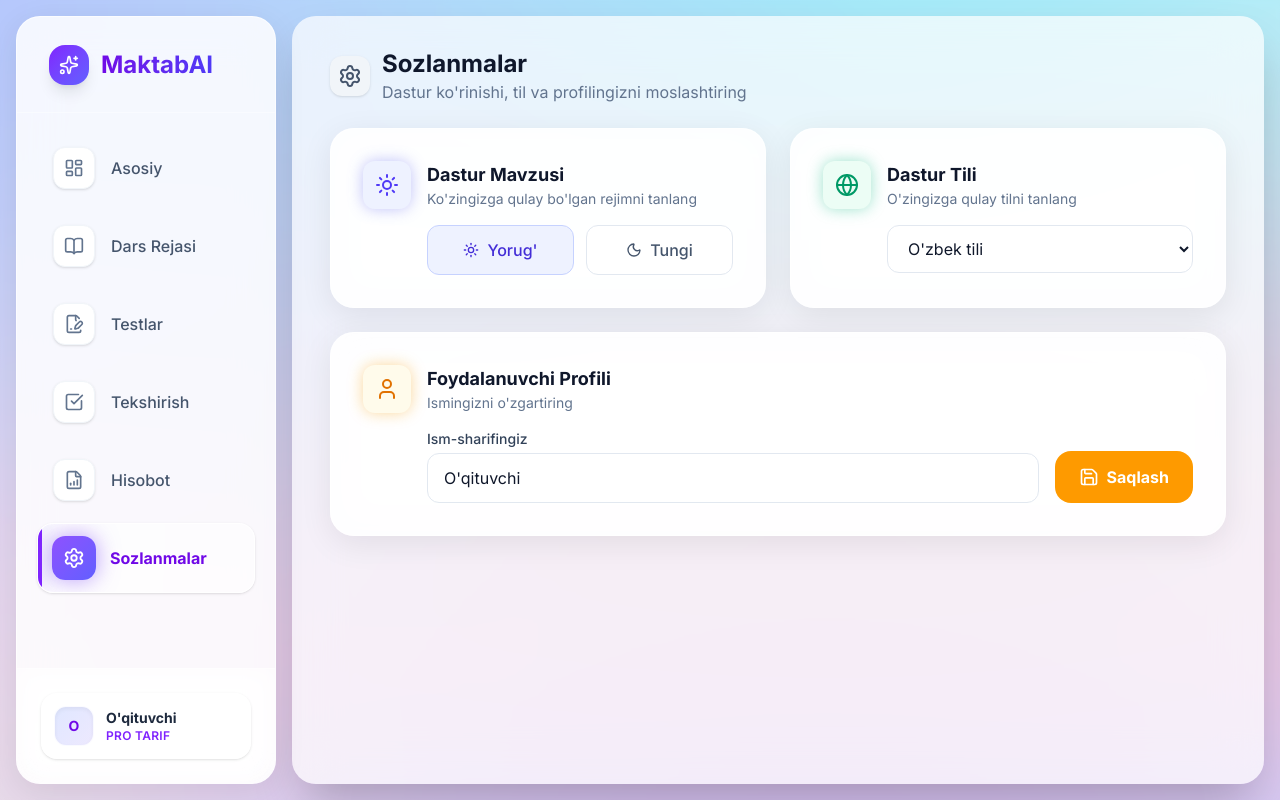
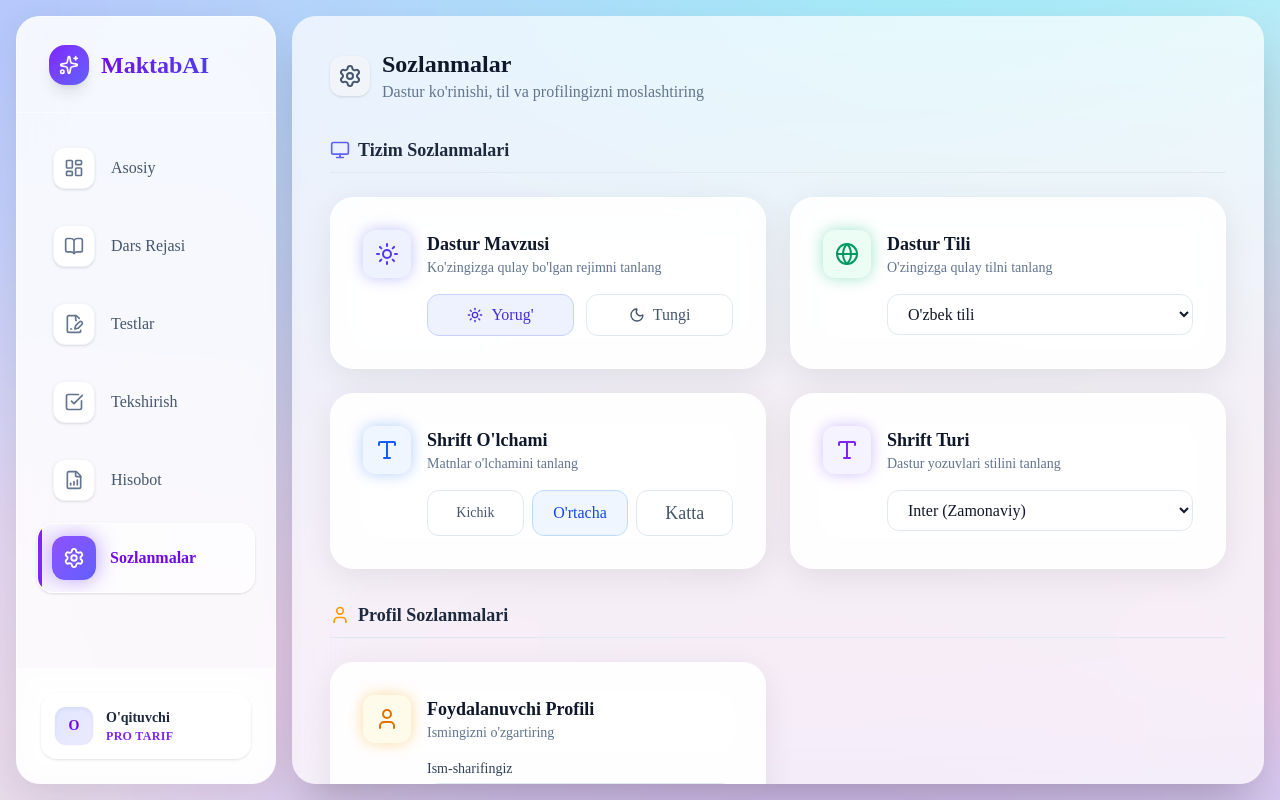
Before and after one commit to baxtiyorovbobojon06-ops/ZeroUp, a Next.js app: page /settings in a window 1280 px wide. Built offline with nearby package versions, Linux system fonts and the light colour scheme.

Commit message:
feat: Restructured settings page, added Font Size and Font Family controls

```diff
--- a/src/app/globals.css
+++ b/src/app/globals.css
@@ -14,11 +14,15 @@
 @theme inline {
   --color-background: var(--background);
   --color-foreground: var(--foreground);
+  --font-inter: var(--font-inter), sans-serif;
+  --font-roboto: var(--font-roboto), sans-serif;
+  --font-nunito: var(--font-nunito), sans-serif;
 }
 
 body {
   background-color: var(--background);
   color: var(--foreground);
+  font-family: inherit;
 }
 
 /* Premium Animations & Utilities */
--- a/src/app/layout.tsx
+++ b/src/app/layout.tsx
@@ -1,11 +1,13 @@
 import type { Metadata } from "next";
-import { Inter } from "next/font/google";
+import { Inter, Roboto, Nunito } from "next/font/google";
 import "./globals.css";
 import Sidebar from "@/components/Sidebar";
 import { Toaster } from "react-hot-toast";
 import { SettingsProvider } from "@/contexts/SettingsContext";
 
-const inter = Inter({ subsets: ["latin"] });
+const inter = Inter({ subsets: ["latin"], variable: '--font-inter' });
+const roboto = Roboto({ weight: ['400', '500', '700'], subsets: ["latin", "cyrillic"], variable: '--font-roboto' });
+const nunito = Nunito({ subsets: ["latin", "cyrillic"], variable: '--font-nunito' });
 
 export const metadata: Metadata = {
   title: "MaktabAI - O'qituvchilar uchun AI yordamchi",
@@ -18,8 +20,8 @@ export default function RootLayout({
   children: React.ReactNode;
 }>) {
   return (
-    <html lang="uz" className="light">
-      <body className={`${inter.className} text-slate-900 dark:text-slate-100 antialiased h-[100dvh] flex flex-col md:flex-row overflow-hidden mesh-bg relative transition-colors duration-300`}>
+    <html lang="uz" className="light text-base font-inter">
+      <body className={`${inter.variable} ${roboto.variable} ${nunito.variable} text-slate-900 dark:text-slate-100 antialiased h-[100dvh] flex flex-col md:flex-row overflow-hidden mesh-bg relative transition-colors duration-300`}>
         <SettingsProvider>
           {/* Subtle overlay for the mesh background so it's not too bright */}
           <div className="absolute inset-0 bg-white/40 dark:bg-slate-900/70 backdrop-blur-[2px] z-0 pointer-events-none transition-colors duration-300"></div>
--- a/src/app/settings/page.tsx
+++ b/src/app/settings/page.tsx
@@ -1,17 +1,22 @@
 "use client";
 
 import { useState } from "react";
-import { Settings, Moon, Sun, Globe, User, Save, CheckCircle2 } from "lucide-react";
+import { Settings, Moon, Sun, Globe, User, Save, Type, Monitor } from "lucide-react";
 import toast from "react-hot-toast";
 import { useSettings } from "@/contexts/SettingsContext";
 import { Language } from "@/utils/translations";
 
 import { Card } from "@/components/ui/Card";
 import { Button } from "@/components/ui/Button";
-import { Input } from "@/components/ui/Input";
+
+type FontSize = 'sm' | 'base' | 'lg';
+type FontFamily = 'inter' | 'roboto' | 'nunito';
 
 export default function SettingsPage() {
-  const { theme, language, profileName, setTheme, setLanguage, setProfileName, t } = useSettings();
+  const {
+    theme, language, fontSize, fontFamily, profileName,
+    setTheme, setLanguage, setFontSize, setFontFamily, setProfileName, t
+  } = useSettings();
 
   // Local state for the input before saving
   const [tempName, setTempName] = useState(profileName);
@@ -26,7 +31,7 @@ export default function SettingsPage() {
   };
 
   return (
-    <div className="space-y-6 animate-in fade-in duration-500 max-w-4xl mx-auto">
+    <div className="space-y-8 animate-in fade-in duration-500 max-w-4xl mx-auto">
       <div className="flex items-center gap-3">
         <div className="w-10 h-10 bg-slate-100 dark:bg-slate-800 text-slate-600 dark:text-slate-300 rounded-xl flex items-center justify-center shadow-sm">
           <Settings className="w-6 h-6" />
@@ -35,6 +40,12 @@ export default function SettingsPage() {
           <h1 className="text-2xl font-bold text-slate-900 dark:text-slate-100">{t("settings_title")}</h1>
           <p className="text-slate-500 dark:text-slate-400">{t("settings_desc")}</p>
         </div>
+      </div>
+
+      <div className="space-y-6">
+        <div className="flex items-center gap-2 border-b border-slate-200 dark:border-slate-700 pb-2">
+          <Monitor className="w-5 h-5 text-indigo-500" />
+          <h2 className="text-lg font-bold text-slate-800 dark:text-slate-200">{t("system_settings")}</h2>
         </div>
 
         <div className="grid md:grid-cols-2 gap-6">
@@ -52,7 +63,7 @@ export default function SettingsPage() {
                 <div className="flex gap-3">
                   <button
                     onClick={() => setTheme('light')}
-                  className={`flex-1 py-3 px-4 rounded-xl border flex items-center justify-center gap-2 font-medium transition-all ${
+                    className={`flex-1 py-2 px-3 rounded-xl border flex items-center justify-center gap-2 font-medium transition-all ${
                       theme === 'light'
                         ? 'bg-indigo-50 border-indigo-200 text-indigo-700 dark:bg-indigo-900/50 dark:border-indigo-500/50 dark:text-indigo-300'
                         : 'bg-white border-slate-200 text-slate-600 hover:bg-slate-50 dark:bg-slate-800 dark:border-slate-700 dark:text-slate-400 dark:hover:bg-slate-700'
@@ -62,7 +73,7 @@ export default function SettingsPage() {
                   </button>
                   <button
                     onClick={() => setTheme('dark')}
-                  className={`flex-1 py-3 px-4 rounded-xl border flex items-center justify-center gap-2 font-medium transition-all ${
+                    className={`flex-1 py-2 px-3 rounded-xl border flex items-center justify-center gap-2 font-medium transition-all ${
                       theme === 'dark'
                         ? 'bg-indigo-50 border-indigo-200 text-indigo-700 dark:bg-indigo-900/50 dark:border-indigo-500/50 dark:text-indigo-300'
                         : 'bg-white border-slate-200 text-slate-600 hover:bg-slate-50 dark:bg-slate-800 dark:border-slate-700 dark:text-slate-400 dark:hover:bg-slate-700'
@@ -89,7 +100,7 @@ export default function SettingsPage() {
                 <select
                   value={language}
                   onChange={(e) => setLanguage(e.target.value as Language)}
-                className="w-full px-4 py-3 bg-white dark:bg-slate-800 border border-slate-200 dark:border-slate-700 rounded-xl focus:outline-none focus:ring-2 focus:ring-emerald-500 dark:text-slate-200 transition-colors"
+                  className="w-full px-4 py-2.5 bg-white dark:bg-slate-800 border border-slate-200 dark:border-slate-700 rounded-xl focus:outline-none focus:ring-2 focus:ring-emerald-500 dark:text-slate-200 transition-colors"
                 >
                   <option value="uz">O'zbek tili</option>
                   <option value="ru">Русский язык</option>
@@ -99,8 +110,87 @@ export default function SettingsPage() {
             </div>
           </Card>
 
+          {/* Font Size Settings */}
+          <Card className="bg-white/80 dark:bg-slate-800/80 backdrop-blur-xl border-white/60 dark:border-slate-700/60">
+            <div className="flex items-start gap-4">
+              <div className="p-3 bg-blue-50 dark:bg-blue-900/30 text-blue-600 dark:text-blue-400 rounded-xl shadow-[0_0_15px_rgba(59,130,246,0.4)] dark:shadow-[0_0_15px_rgba(59,130,246,0.2)]">
+                <Type className="w-6 h-6" />
+              </div>
+              <div className="flex-1 space-y-4">
+                <div>
+                  <h3 className="text-lg font-bold text-slate-900 dark:text-slate-100">{t("font_size_title")}</h3>
+                  <p className="text-sm text-slate-500 dark:text-slate-400">{t("font_size_desc")}</p>
+                </div>
+                <div className="flex gap-2">
+                  <button
+                    onClick={() => setFontSize('sm')}
+                    className={`flex-1 py-2 px-2 text-sm rounded-xl border flex items-center justify-center font-medium transition-all ${
+                      fontSize === 'sm'
+                        ? 'bg-blue-50 border-blue-200 text-blue-700 dark:bg-blue-900/50 dark:border-blue-500/50 dark:text-blue-300'
+                        : 'bg-white border-slate-200 text-slate-600 hover:bg-slate-50 dark:bg-slate-800 dark:border-slate-700 dark:text-slate-400 dark:hover:bg-slate-700'
+                    }`}
+                  >
+                    {t("size_sm")}
+                  </button>
+                  <button
+                    onClick={() => setFontSize('base')}
+                    className={`flex-1 py-2 px-2 text-base rounded-xl border flex items-center justify-center font-medium transition-all ${
+                      fontSize === 'base'
+                        ? 'bg-blue-50 border-blue-200 text-blue-700 dark:bg-blue-900/50 dark:border-blue-500/50 dark:text-blue-300'
+                        : 'bg-white border-slate-200 text-slate-600 hover:bg-slate-50 dark:bg-slate-800 dark:border-slate-700 dark:text-slate-400 dark:hover:bg-slate-700'
+                    }`}
+                  >
+                    {t("size_base")}
+                  </button>
+                  <button
+                    onClick={() => setFontSize('lg')}
+                    className={`flex-1 py-2 px-2 text-lg rounded-xl border flex items-center justify-center font-medium transition-all ${
+                      fontSize === 'lg'
+                        ? 'bg-blue-50 border-blue-200 text-blue-700 dark:bg-blue-900/50 dark:border-blue-500/50 dark:text-blue-300'
+                        : 'bg-white border-slate-200 text-slate-600 hover:bg-slate-50 dark:bg-slate-800 dark:border-slate-700 dark:text-slate-400 dark:hover:bg-slate-700'
+                    }`}
+                  >
+                    {t("size_lg")}
+                  </button>
+                </div>
+              </div>
+            </div>
+          </Card>
+
+          {/* Font Family Settings */}
+          <Card className="bg-white/80 dark:bg-slate-800/80 backdrop-blur-xl border-white/60 dark:border-slate-700/60">
+            <div className="flex items-start gap-4">
+              <div className="p-3 bg-violet-50 dark:bg-violet-900/30 text-violet-600 dark:text-violet-400 rounded-xl shadow-[0_0_15px_rgba(139,92,246,0.4)] dark:shadow-[0_0_15px_rgba(139,92,246,0.2)]">
+                <Type className="w-6 h-6" />
+              </div>
+              <div className="flex-1 space-y-4">
+                <div>
+                  <h3 className="text-lg font-bold text-slate-900 dark:text-slate-100">{t("font_family_title")}</h3>
+                  <p className="text-sm text-slate-500 dark:text-slate-400">{t("font_family_desc")}</p>
+                </div>
+                <select
+                  value={fontFamily}
+                  onChange={(e) => setFontFamily(e.target.value as FontFamily)}
+                  className="w-full px-4 py-2.5 bg-white dark:bg-slate-800 border border-slate-200 dark:border-slate-700 rounded-xl focus:outline-none focus:ring-2 focus:ring-violet-500 dark:text-slate-200 transition-colors font-inherit"
+                >
+                  <option value="inter" className="font-inter">Inter (Zamonaviy)</option>
+                  <option value="roboto" className="font-roboto">Roboto (Klassik)</option>
+                  <option value="nunito" className="font-nunito">Nunito (Yumshoq)</option>
+                </select>
+              </div>
+            </div>
+          </Card>
+        </div>
+      </div>
+
+      <div className="space-y-6">
+        <div className="flex items-center gap-2 border-b border-slate-200 dark:border-slate-700 pb-2">
+          <User className="w-5 h-5 text-amber-500" />
+          <h2 className="text-lg font-bold text-slate-800 dark:text-slate-200">{t("profile_settings")}</h2>
+        </div>
+
         {/* Profile Settings */}
-        <Card className="bg-white/80 dark:bg-slate-800/80 backdrop-blur-xl border-white/60 dark:border-slate-700/60 md:col-span-2">
+        <Card className="bg-white/80 dark:bg-slate-800/80 backdrop-blur-xl border-white/60 dark:border-slate-700/60 md:w-[calc(50%-12px)]">
           <div className="flex items-start gap-4">
             <div className="p-3 bg-amber-50 dark:bg-amber-900/30 text-amber-600 dark:text-amber-400 rounded-xl shadow-[0_0_15px_rgba(245,158,11,0.4)] dark:shadow-[0_0_15px_rgba(245,158,11,0.2)]">
               <User className="w-6 h-6" />
@@ -111,8 +201,8 @@ export default function SettingsPage() {
                 <p className="text-sm text-slate-500 dark:text-slate-400">{t("profile_desc")}</p>
               </div>
 
-              <div className="flex flex-col sm:flex-row gap-4 items-end">
-                <div className="flex-1 w-full">
+              <div className="flex flex-col gap-3">
+                <div className="w-full">
                   <label className="block text-sm font-medium text-slate-700 dark:text-slate-300 mb-1">
                     {t("profile_name_label")}
                   </label>
@@ -120,13 +210,13 @@ export default function SettingsPage() {
                     type="text"
                     value={tempName}
                     onChange={(e) => setTempName(e.target.value)}
-                    className="w-full px-4 py-3 bg-white dark:bg-slate-800 border border-slate-200 dark:border-slate-700 rounded-xl focus:outline-none focus:ring-2 focus:ring-amber-500 dark:text-slate-200 transition-colors"
+                    className="w-full px-4 py-2.5 bg-white dark:bg-slate-800 border border-slate-200 dark:border-slate-700 rounded-xl focus:outline-none focus:ring-2 focus:ring-amber-500 dark:text-slate-200 transition-colors"
                     placeholder="Masalan: Alisher Navoiy"
                   />
                 </div>
                 <Button
                   onClick={handleSaveProfile}
-                  className="w-full sm:w-auto bg-amber-500 hover:bg-amber-600 text-white"
+                  className="w-full bg-amber-500 hover:bg-amber-600 text-white"
                   leftIcon={<Save className="w-5 h-5" />}
                 >
                   {t("save_btn")}
--- a/src/contexts/SettingsContext.tsx
+++ b/src/contexts/SettingsContext.tsx
@@ -4,13 +4,19 @@ import React, { createContext, useContext, useState, useEffect } from 'react';
 import { Language, translations } from '@/utils/translations';
 
 type Theme = 'light' | 'dark';
+type FontSize = 'sm' | 'base' | 'lg';
+type FontFamily = 'inter' | 'roboto' | 'nunito';
 
 interface SettingsContextType {
   theme: Theme;
   language: Language;
+  fontSize: FontSize;
+  fontFamily: FontFamily;
   profileName: string;
   setTheme: (t: Theme) => void;
   setLanguage: (l: Language) => void;
+  setFontSize: (s: FontSize) => void;
+  setFontFamily: (f: FontFamily) => void;
   setProfileName: (n: string) => void;
   t: (key: string) => string;
 }
@@ -20,6 +26,8 @@ const SettingsContext = createContext<SettingsContextType | undefined>(undefined
 export function SettingsProvider({ children }: { children: React.ReactNode }) {
   const [theme, setThemeState] = useState<Theme>('light');
   const [language, setLanguageState] = useState<Language>('uz');
+  const [fontSize, setFontSizeState] = useState<FontSize>('base');
+  const [fontFamily, setFontFamilyState] = useState<FontFamily>('inter');
   const [profileName, setProfileNameState] = useState<string>("O'qituvchi");
   const [isLoaded, setIsLoaded] = useState(false);
 
@@ -27,10 +35,14 @@ export function SettingsProvider({ children }: { children: React.ReactNode }) {
     // Load from local storage on mount
     const savedTheme = localStorage.getItem('theme') as Theme;
     const savedLang = localStorage.getItem('language') as Language;
+    const savedSize = localStorage.getItem('fontSize') as FontSize;
+    const savedFont = localStorage.getItem('fontFamily') as FontFamily;
     const savedName = localStorage.getItem('profileName');
 
     if (savedTheme) setThemeState(savedTheme);
     if (savedLang) setLanguageState(savedLang);
+    if (savedSize) setFontSizeState(savedSize);
+    if (savedFont) setFontFamilyState(savedFont);
     if (savedName) setProfileNameState(savedName);
 
     setIsLoaded(true);
@@ -44,17 +56,28 @@ export function SettingsProvider({ children }: { children: React.ReactNode }) {
       } else {
         document.documentElement.classList.remove('dark');
       }
+
+      // Font size classes
+      localStorage.setItem('fontSize', fontSize);
+      document.documentElement.classList.remove('text-sm', 'text-base', 'text-lg');
+      document.documentElement.classList.add(`text-${fontSize}`);
+
+      // Font family classes
+      localStorage.setItem('fontFamily', fontFamily);
+      document.documentElement.classList.remove('font-inter', 'font-roboto', 'font-nunito');
+      document.documentElement.classList.add(`font-${fontFamily}`);
     }
-  }, [theme, isLoaded]);
+  }, [theme, fontSize, fontFamily, isLoaded]);
 
-  const setTheme = (newTheme: Theme) => {
-    setThemeState(newTheme);
-  };
+  const setTheme = (newTheme: Theme) => setThemeState(newTheme);
 
   const setLanguage = (newLang: Language) => {
     setLanguageState(newLang);
     if (isLoaded) localStorage.setItem('language', newLang);
   };
+
+  const setFontSize = (newSize: FontSize) => setFontSizeState(newSize);
+  const setFontFamily = (newFont: FontFamily) => setFontFamilyState(newFont);
 
   const setProfileName = (newName: string) => {
     setProfileNameState(newName);
@@ -66,8 +89,10 @@ export function SettingsProvider({ children }: { children: React.ReactNode }) {
   };
 
   return (
-    <SettingsContext.Provider value={{ theme, language, profileName, setTheme, setLanguage, setProfileName, t }}>
-      {/* We apply the dark class directly on the HTML in layout, but this ensures re-render logic works */}
+    <SettingsContext.Provider value={{
+      theme, language, fontSize, fontFamily, profileName,
+      setTheme, setLanguage, setFontSize, setFontFamily, setProfileName, t
+    }}>
       {children}
     </SettingsContext.Provider>
   );
--- a/src/utils/translations.ts
+++ b/src/utils/translations.ts
@@ -20,12 +20,21 @@ export const translations: TranslationsMap = {
     // Settings Page
     "settings_title": "Sozlanmalar",
     "settings_desc": "Dastur ko'rinishi, til va profilingizni moslashtiring",
+    "system_settings": "Tizim Sozlanmalari",
+    "profile_settings": "Profil Sozlanmalari",
     "theme_title": "Dastur Mavzusi",
     "theme_desc": "Ko'zingizga qulay bo'lgan rejimni tanlang",
     "theme_light": "Yorug'",
     "theme_dark": "Tungi",
     "lang_title": "Dastur Tili",
     "lang_desc": "O'zingizga qulay tilni tanlang",
+    "font_size_title": "Shrift O'lchami",
+    "font_size_desc": "Matnlar o'lchamini tanlang",
+    "size_sm": "Kichik",
+    "size_base": "O'rtacha",
+    "size_lg": "Katta",
+    "font_family_title": "Shrift Turi",
+    "font_family_desc": "Dastur yozuvlari stilini tanlang",
     "profile_title": "Foydalanuvchi Profili",
     "profile_desc": "Ismingizni o'zgartiring",
     "profile_name_label": "Ism-sharifingiz",
@@ -45,12 +54,21 @@ export const translations: TranslationsMap = {
     // Settings Page
     "settings_title": "Настройки",
     "settings_desc": "Настройте внешний вид, язык и профиль",
+    "system_settings": "Системные настройки",
+    "profile_settings": "Настройки профиля",
     "theme_title": "Тема приложения",
     "theme_desc": "Выберите удобный для глаз режим",
     "theme_light": "Светлая",
     "theme_dark": "Темная",
     "lang_title": "Язык приложения",
     "lang_desc": "Выберите удобный язык",
+    "font_size_title": "Размер шрифта",
+    "font_size_desc": "Выберите размер текста",
+    "size_sm": "Мелкий",
+    "size_base": "Средний",
+    "size_lg": "Крупный",
+    "font_family_title": "Тип шрифта",
+    "font_family_desc": "Выберите стиль текста приложения",
     "profile_title": "Профиль пользователя",
     "profile_desc": "Измените свое имя",
     "profile_name_label": "Ваше имя и фамилия",
@@ -70,12 +88,21 @@ export const translations: TranslationsMap = {
     // Settings Page
     "settings_title": "Settings",
     "settings_desc": "Customize app appearance, language and profile",
+    "system_settings": "System Settings",
+    "profile_settings": "Profile Settings",
     "theme_title": "App Theme",
     "theme_desc": "Choose a comfortable mode for your eyes",
     "theme_light": "Light",
     "theme_dark": "Dark",
     "lang_title": "App Language",
     "lang_desc": "Select your preferred language",
+    "font_size_title": "Font Size",
+    "font_size_desc": "Select text size",
+    "size_sm": "Small",
+    "size_base": "Medium",
+    "size_lg": "Large",
+    "font_family_title": "Font Family",
+    "font_family_desc": "Choose the application text style",
     "profile_title": "User Profile",
     "profile_desc": "Change your display name",
     "profile_name_label": "Full Name",
```
Lines whose indentation alone changed are shown as unchanged.
